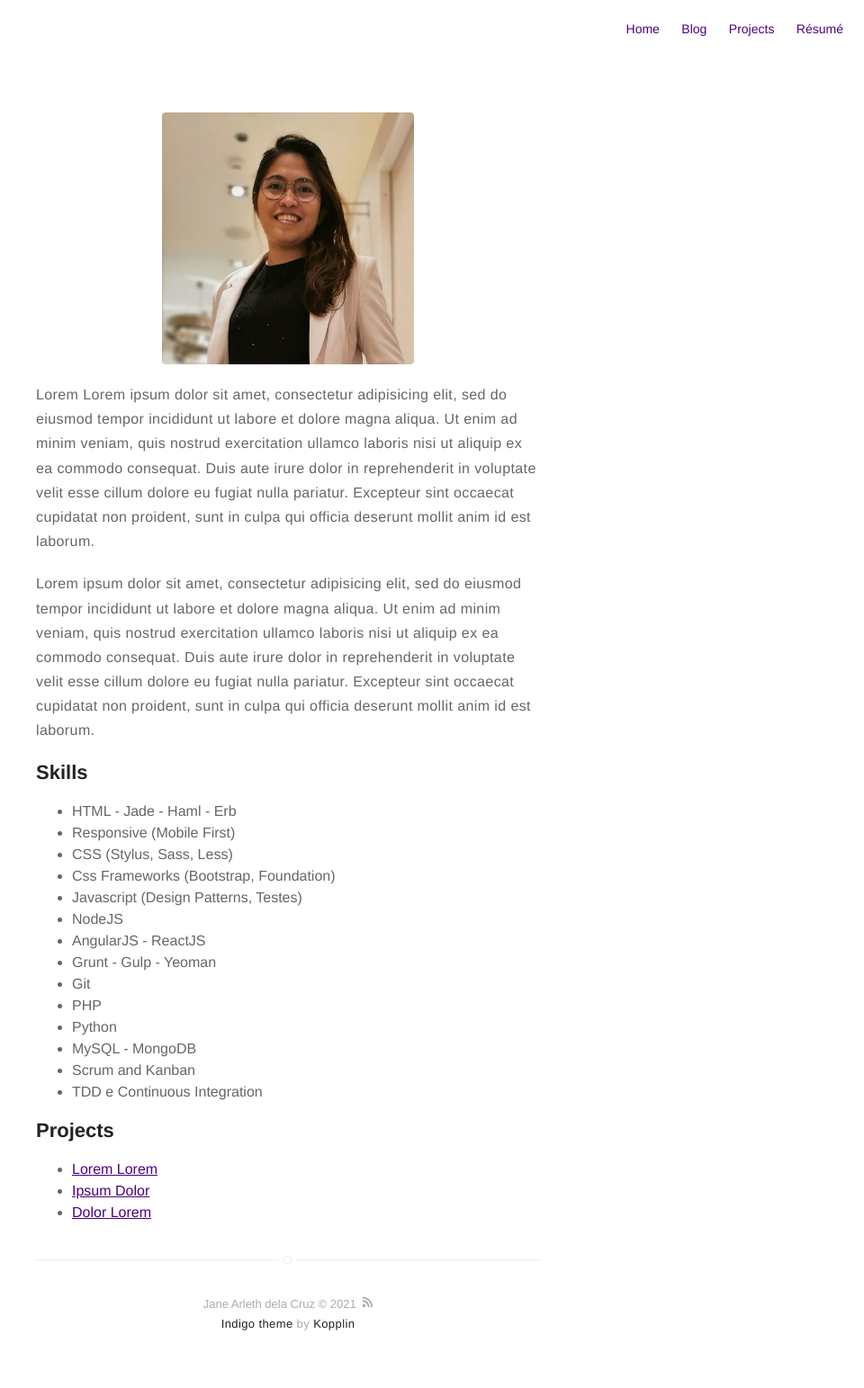
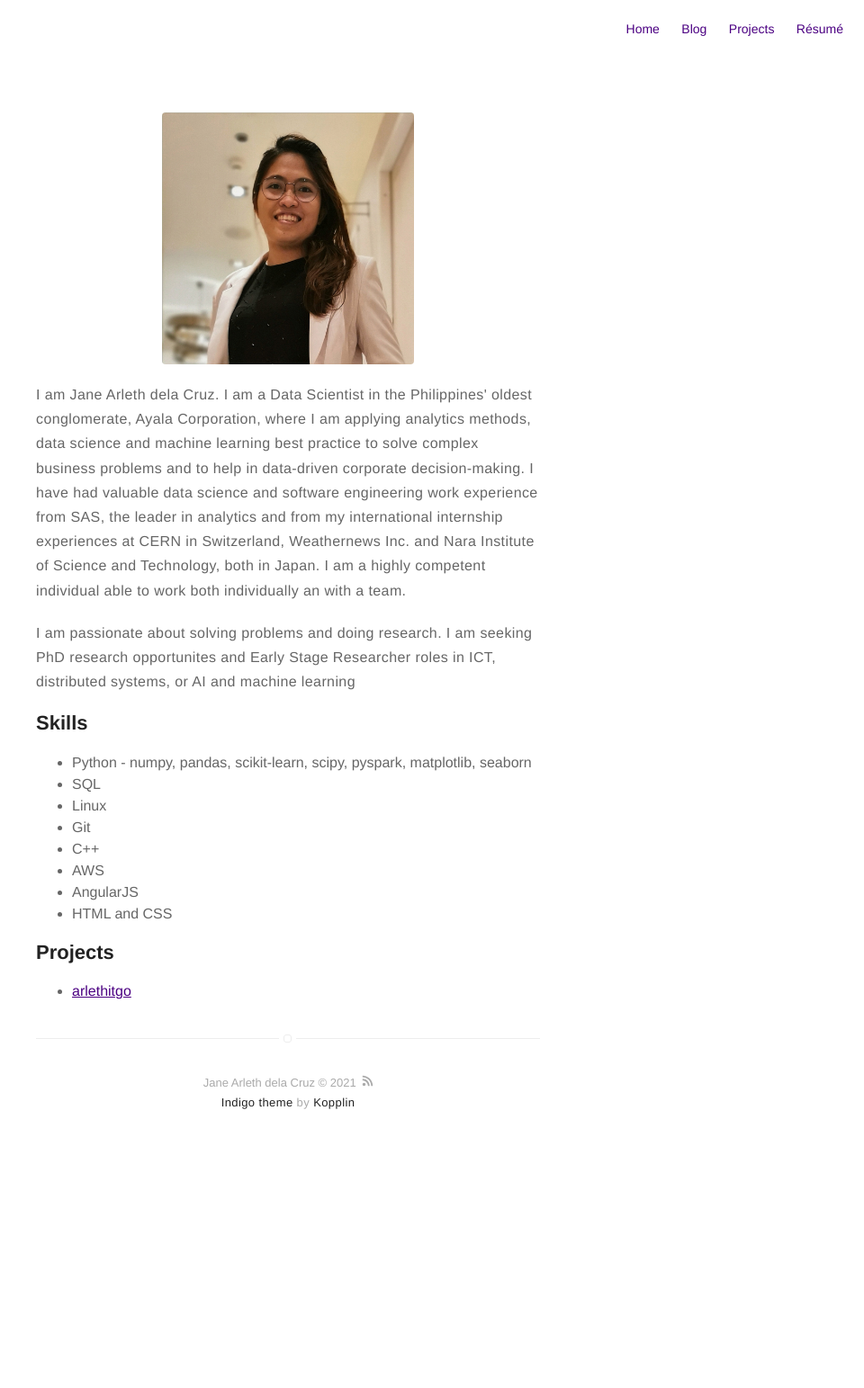
Before and after one commit to arlethitgo/learnmore, a Jekyll site: the page built from about.md, in a window 1280 px wide. Shown: the whole page at 90% size, without its empty margins (320-1280 px from the left). Built offline with Jekyll 4.4.1, drawn with Linux system fonts in a browser that asks for light colours; after the commit the page ends 1297 px from its top, so only the background shows below that.

Commit message:
Update about.md

```diff
--- a/about.md
+++ b/about.md
@@ -4,43 +4,35 @@ layout: page
 ---
 ![Profile Image]({% if site.external-image %}{{ site.picture }}{% else %}{{ site.url }}/{{ site.picture }}{% endif %})
 
-<p>Lorem Lorem ipsum dolor sit amet, consectetur adipisicing elit, sed do eiusmod
-tempor incididunt ut labore et dolore magna aliqua. Ut enim ad minim veniam,
-quis nostrud exercitation ullamco laboris nisi ut aliquip ex ea commodo
-consequat. Duis aute irure dolor in reprehenderit in voluptate velit esse
-cillum dolore eu fugiat nulla pariatur. Excepteur sint occaecat cupidatat non
-proident, sunt in culpa qui officia deserunt mollit anim id est laborum.</p>
+<p>I am Jane Arleth dela Cruz. I am a Data Scientist in the Philippines' oldest conglomerate,
+Ayala Corporation, where I am applying analytics methods, data science and machine learning best practice
+to solve complex business problems and to help in data-driven corporate decision-making. I have had
+valuable data science and software engineering work experience from SAS, the leader in analytics and
+from my international internship experiences at CERN in Switzerland, Weathernews Inc. and
+Nara Institute of Science and Technology, both in Japan. I am a highly competent individual able
+to work both individually an with a team.</p>
 
-<p>Lorem ipsum dolor sit amet, consectetur adipisicing elit, sed do eiusmod
-tempor incididunt ut labore et dolore magna aliqua. Ut enim ad minim veniam,
-quis nostrud exercitation ullamco laboris nisi ut aliquip ex ea commodo
-consequat. Duis aute irure dolor in reprehenderit in voluptate velit esse
-cillum dolore eu fugiat nulla pariatur. Excepteur sint occaecat cupidatat non
-proident, sunt in culpa qui officia deserunt mollit anim id est laborum.</p>
+<p>I am passionate about solving problems and doing research. I am seeking PhD research opportunites and
+Early Stage Researcher roles in ICT, distributed systems, or  AI and machine learning</p>
 
 <h2>Skills</h2>
 
 <ul class="skill-list">
-	<li>HTML - Jade - Haml - Erb</li>
-	<li>Responsive (Mobile First)</li>
-	<li>CSS (Stylus, Sass, Less)</li>
-	<li>Css Frameworks (Bootstrap, Foundation)</li>
-	<li>Javascript (Design Patterns, Testes)</li>
-	<li>NodeJS</li>
-	<li>AngularJS - ReactJS</li>
-	<li>Grunt - Gulp - Yeoman</li>
+	<li>Python - numpy, pandas, scikit-learn, scipy, pyspark, matplotlib, seaborn</li>
+	<li>SQL</li>
+	<li>Linux</li>
 	<li>Git</li>
-	<li>PHP</li>
-	<li>Python</li>
-	<li>MySQL - MongoDB</li>
-	<li>Scrum and Kanban</li>
-	<li>TDD e Continuous Integration</li>
+	<li>C++</li>
+	<li>AWS</li>
+	<li>AngularJS</li>
+	<li>HTML and CSS</li>
+
 </ul>
 
 <h2>Projects</h2>
 
 <ul>
-	<li><a href="https://github.com/">Lorem Lorem</a></li>
-	<li><a href="https://github.com/">Ipsum Dolor</a></li>
-	<li><a href="https://github.com/">Dolor Lorem</a></li>
+	<li><a href="https://github.com/">arlethitgo</a></li>
+<!-- 	<li><a href="https://github.com/">Ipsum Dolor</a></li>
+	<li><a href="https://github.com/">Dolor Lorem</a></li> -->
 </ul>
```
